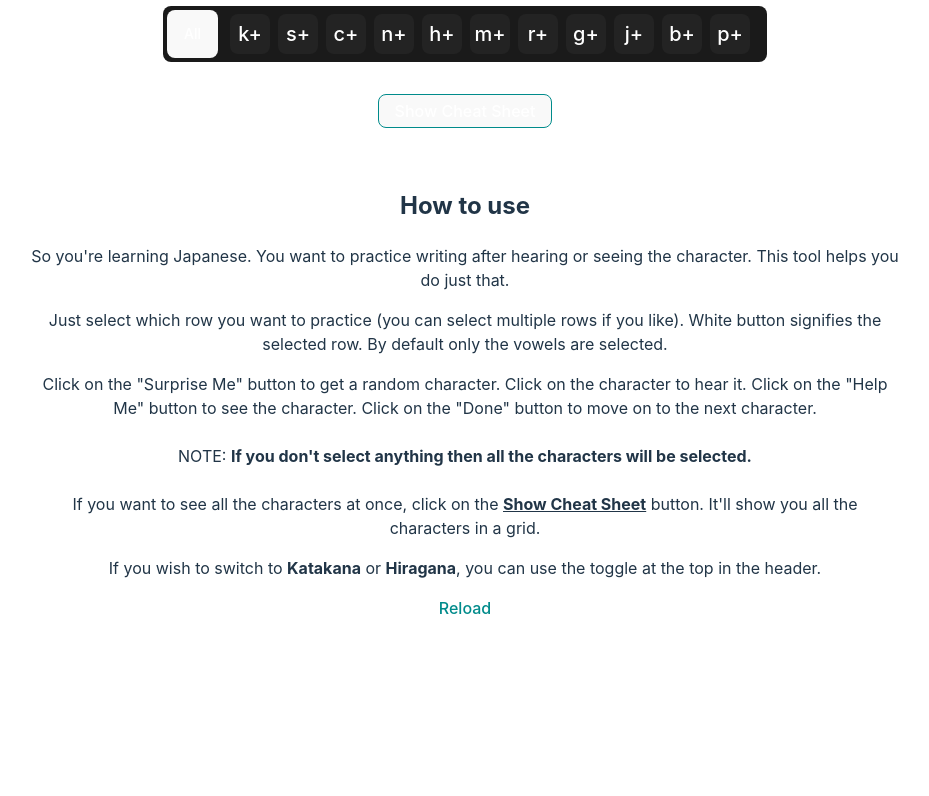
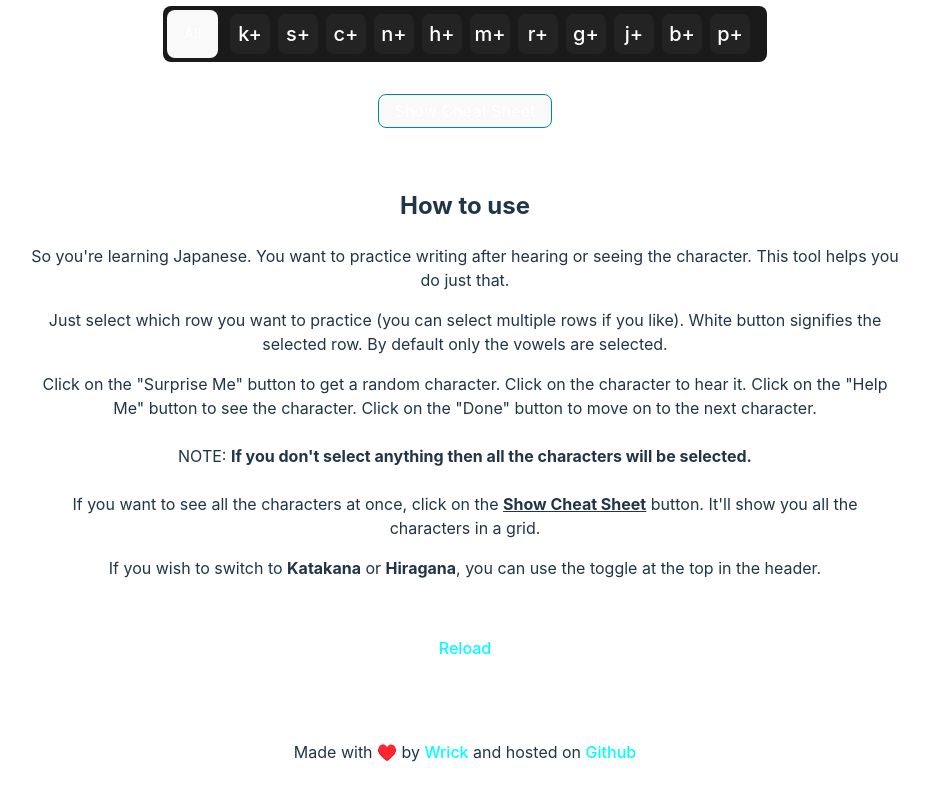
Before and after one commit to wrick17/japanese-practice, a React (Vite) app: page / in a window 1280 px wide. Shown: the part 795-1591 px from the top of the page, without its empty margins (175-1104 px from the left). Before the commit the page ends 1447 px from the top, so only its background shows below. Built offline with nearby package versions, Linux system fonts and the light colour scheme.

Commit message:
finishing touches

```diff
--- a/src/app/App.css
+++ b/src/app/App.css
@@ -249,3 +249,7 @@ input[type="checkbox"] {
     transform: translateY(40%);
   }
 }
+
+.red {
+  color: red;
+}
--- a/src/components/Info.jsx
+++ b/src/components/Info.jsx
@@ -33,8 +33,21 @@ export const Info = () => {
         If you wish to switch to <b>Katakana</b> or <b>Hiragana</b>, you can use
         the toggle at the top in the header.
       </p>
+      <br />
       <p>
         <a href="/">Reload</a>
+      </p>
+      <br />
+      <br />
+      <p>
+        Made with <span className="red">♥️</span> by{" "}
+        <a target="__blank" href="https://www.wrick17.com">
+          Wrick
+        </a>{" "}
+        and hosted on{" "}
+        <a target="__blank" href="https://github.com/wrick17/japanese-practice">
+          Github
+        </a>
       </p>
     </div>
   );
--- a/src/index.css
+++ b/src/index.css
@@ -20,11 +20,11 @@
 
 a {
   font-weight: 500;
-  color: darkcyan;
+  color: cyan;
   text-decoration: inherit;
 }
 a:hover {
-  color: cyan;
+  color: lightpink;
 }
 
 body {
```
